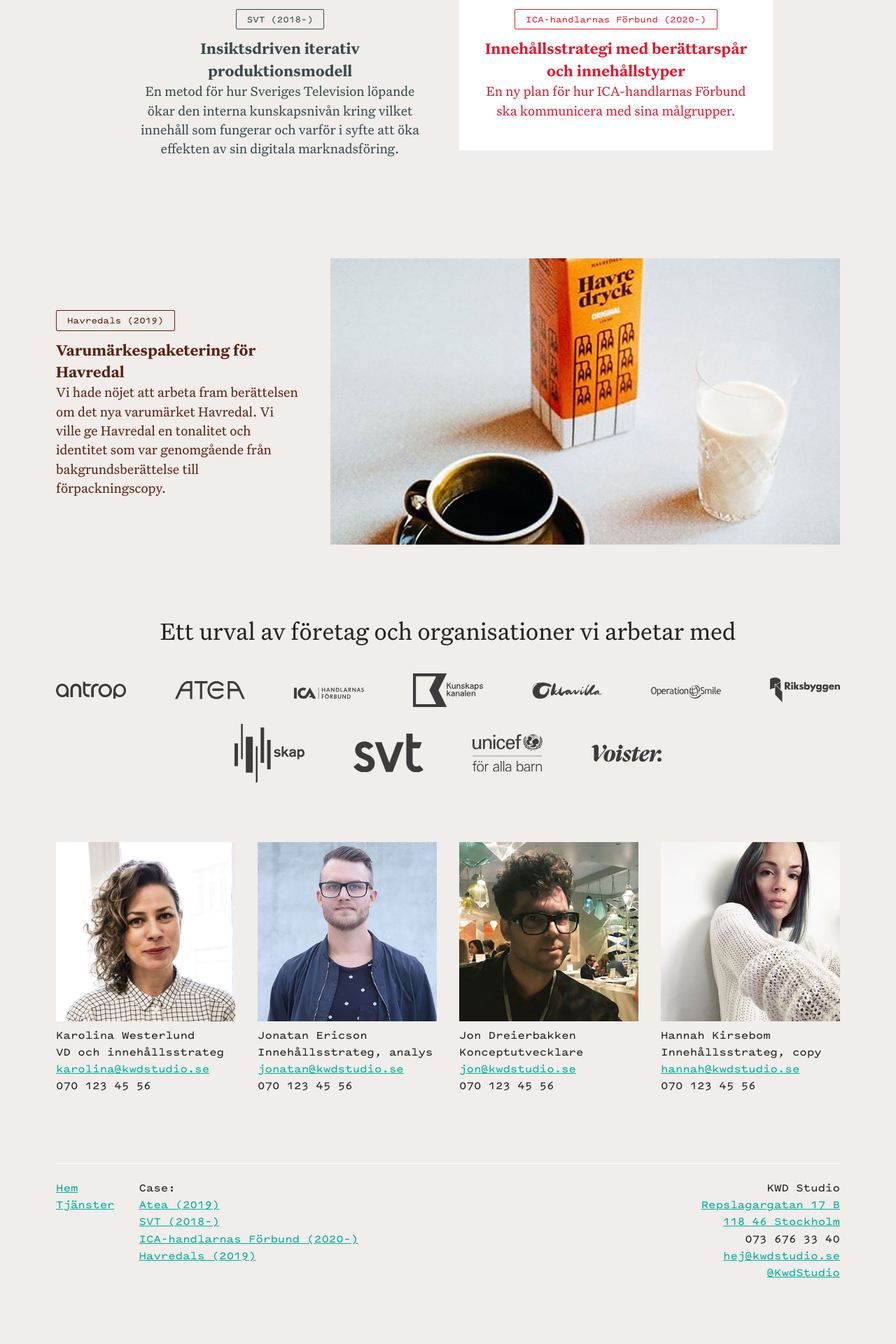
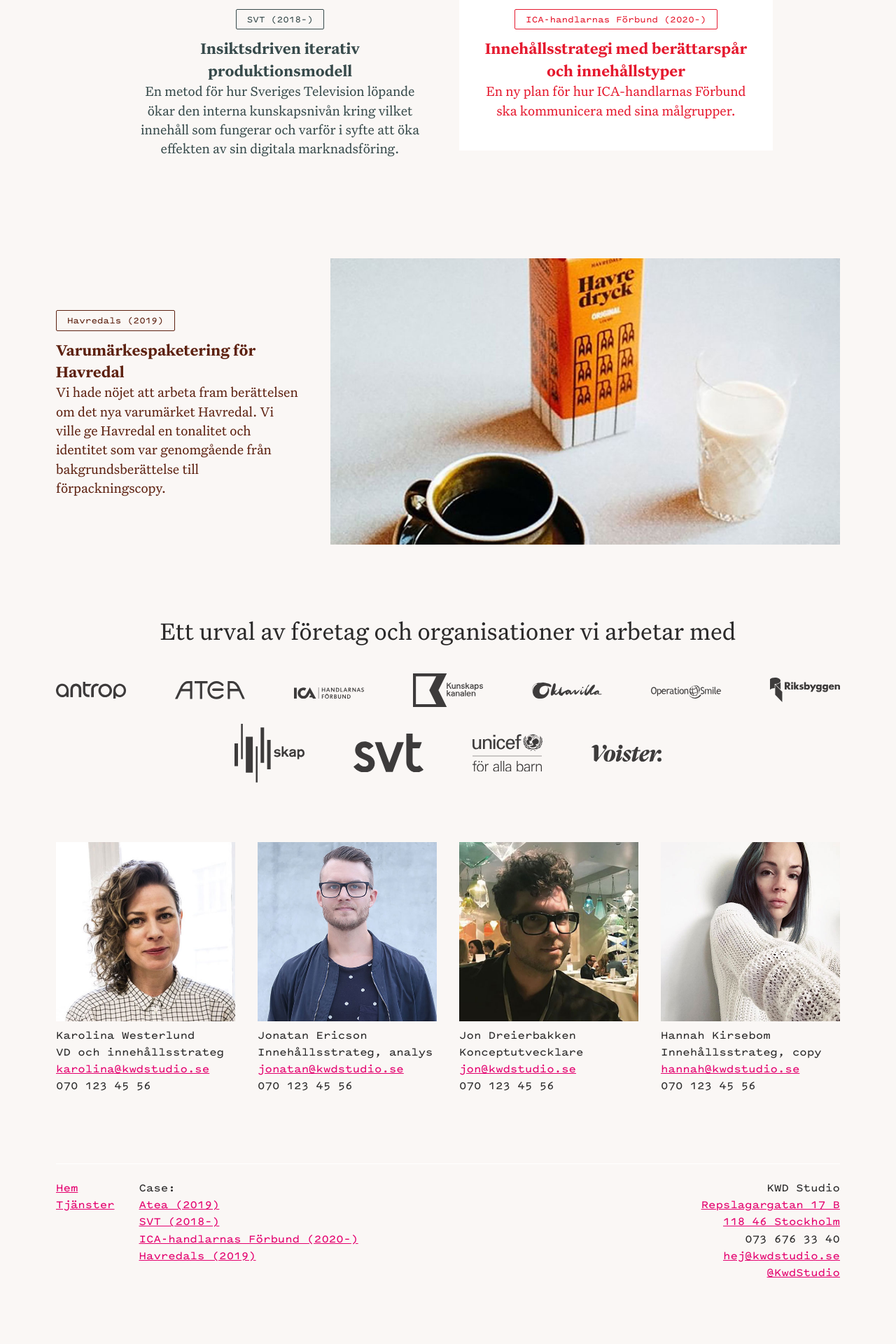
Before and after one commit to kwdstudio/kwdstudio.github.io, a Jekyll site: the page built from index.html, in a window 1280 px wide. Shown: the part 1695-3615 px from the top of the page at 70% size. Built offline with Jekyll 4.4.1, drawn with Linux system fonts in a browser that asks for light colours.

Commit message:
Update colors

```diff
--- a/src/stylesheets/base/html.scss
+++ b/src/stylesheets/base/html.scss
@@ -4,7 +4,7 @@ html {
   // State: Has Background
   // ---------------------------------------------------------------------------
   &.has-background {
-    background: color(neutral, 8);
+    background: color(neutral, 10);
   }
 
   // State: Is Heading
--- a/src/stylesheets/config/colors.scss
+++ b/src/stylesheets/config/colors.scss
@@ -1,6 +1,6 @@
 $colors: (
-  green: (-10: #242322, -9: #20312e, -8: #1d403a, -7: #194e47, -6: #165c53, -5: #126b5f, -4: #0e796b, -3: #0b8777, -2: #079584, -1: #04a490, 0: #00b29c, 1: #17b7a3, 2: #2dbdaa, 3: #44c2b1, 4: #5ac8b8, 5: #71cdc0, 6: #87d2c7, 7: #9ed8ce, 8: #b4ddd5, 9: #cae3dc, 10: #e1e8e3),
   neutral: (-10: #1a1919, -9: #2b2a2a, -8: #3d3b3b, -7: #4e4d4c, -6: #5f5e5d, -5: #716f6e, -4: #82807f, -3: #939190, -2: #a4a3a1, -1: #b6b4b2, 0: #c7c5c3, 1: #cccac8, 2: #d1cfcd, 3: #d6d4d2, 4: #dbd9d7, 5: #e1dedc, 6: #e6e3e1, 7: #ebe8e6, 8: #f0edeb, 9: #f5f2f0, 10: #faf7f5),
+  pink: (-10: #1f000f, -9: #330019, -8: #460022, -7: #5a002c, -6: #6e0035, -5: #82003f, -4: #950048, -3: #a90052, -2: #bd005b, -1: #d00065, 0: #e4006e, 1: #e6197c, 2: #e83189, 3: #eb4a97, 4: #ed63a4, 5: #ef7cb2, 6: #f194bf, 7: #f3adcd, 8: #f6c6da, 9: #f8dee8, 10: #faf7f5),
 
   black: #000,
   white: #fff,
--- a/src/stylesheets/config/typography.scss
+++ b/src/stylesheets/config/typography.scss
@@ -22,9 +22,9 @@ $base-font-size: map-get($base-font, font-size);
 $base-line-height: map-get($base-font, line-height);
 $base-font-weight: $normal-font-weight;
 $base-font-feature-settings: '"kern", "liga", "tnum"';
-$base-font-color: color(green, -10);
-$base-font-color-link: color(green, 0);
-$base-font-color-link--hover: color(green, -5);
+$base-font-color: color(neutral, -9);
+$base-font-color-link: color(pink, 0);
+$base-font-color-link--hover: color(pink, -5);
 $base-text-decoration-link: underline;
 $base-text-decoration-link--hover: none;
 $base-text-margin-bottom: 1em;
--- a/src/stylesheets/patterns/focus.scss
+++ b/src/stylesheets/patterns/focus.scss
@@ -3,6 +3,6 @@
 @import "../functions/color";
 
 @mixin focus-link-and-button {
-  outline: color(green, 0) solid $focus-outline-link-and-button-width;
+  outline: color(pink, 0) solid $focus-outline-link-and-button-width;
   outline-offset: $focus-outline-link-and-button-offset;
 }
```
Also changed, not shown: stylesheets/main.css.
